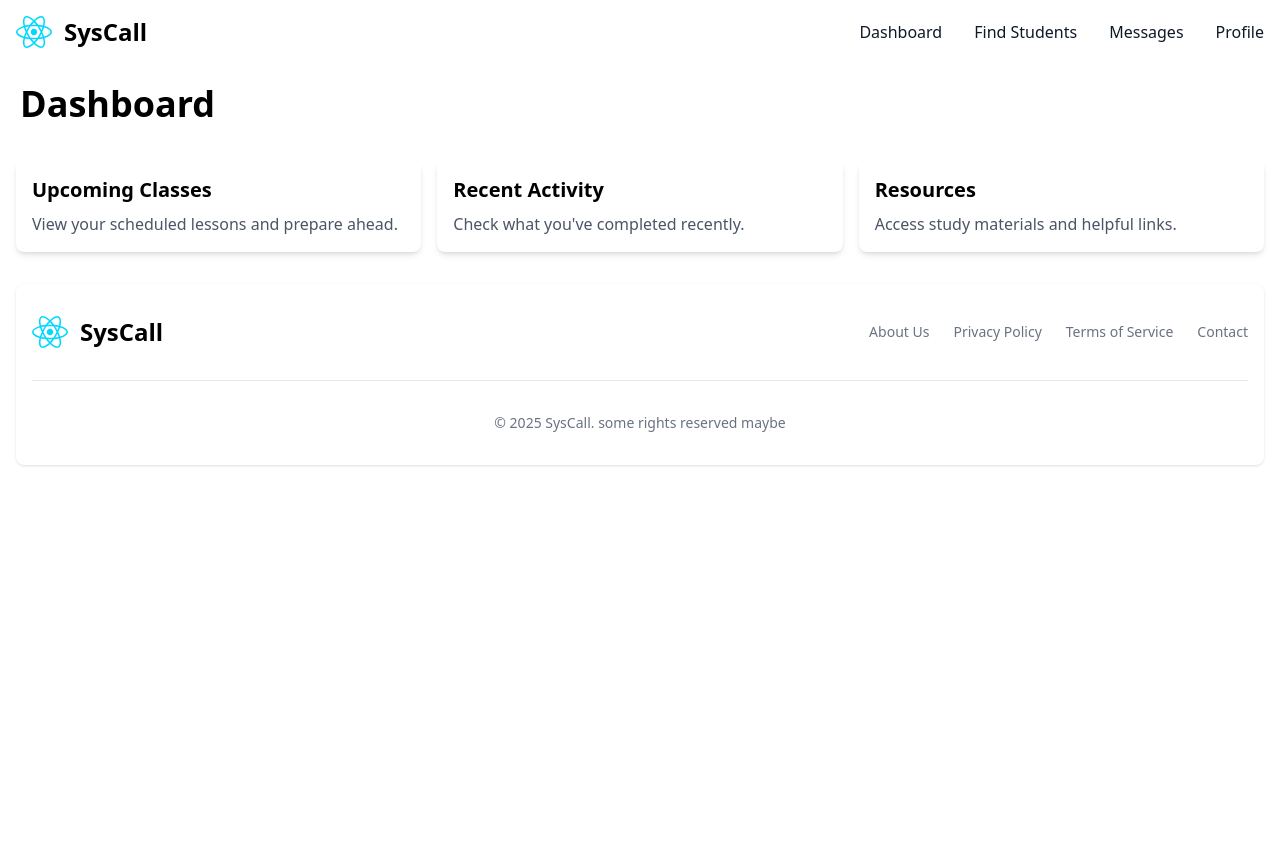
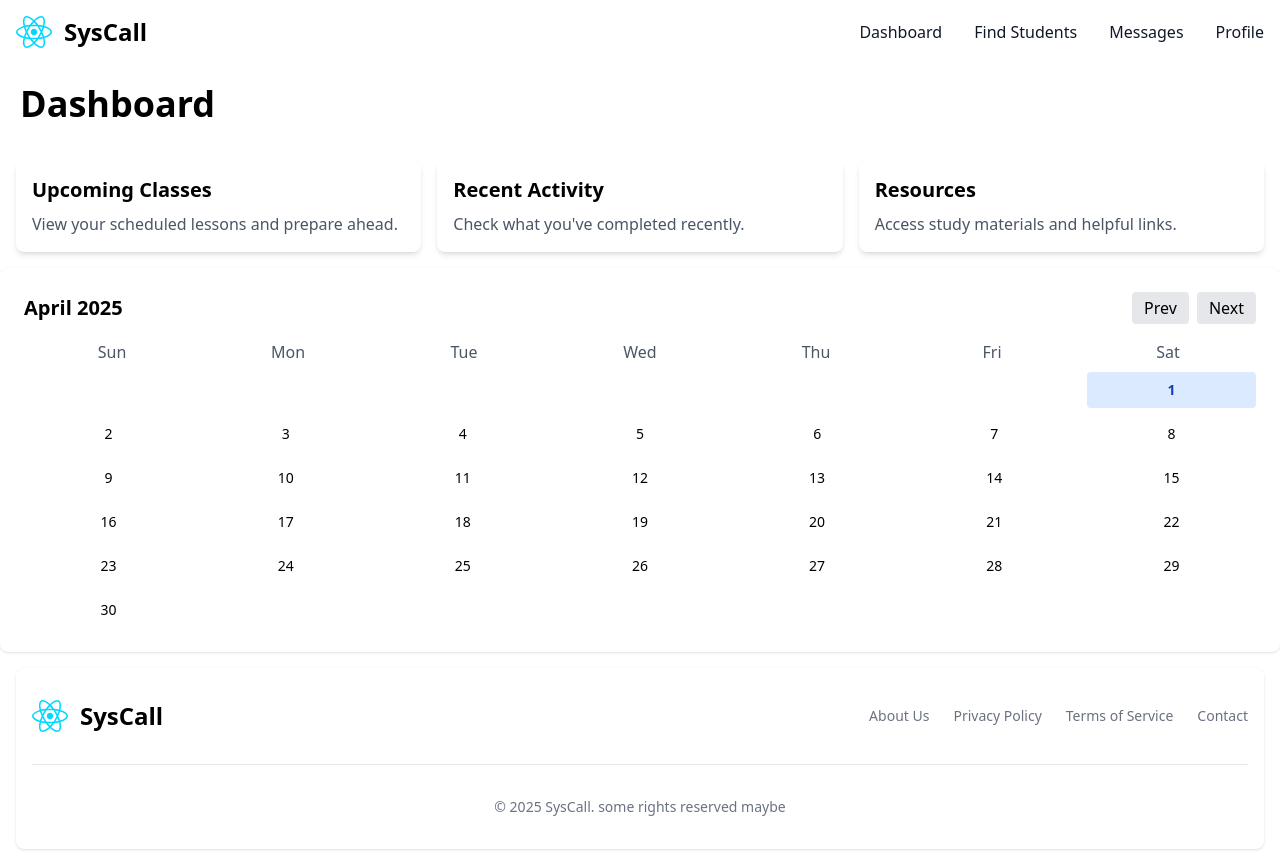
Before and after one commit to prmntr/yrhacks2025syscall, a React (Vite) app: page /dashboard in a window 1280 px wide. Before the commit the page ends 800 px from the top, so only its background shows below. Built offline with nearby package versions, Linux system fonts and the light colour scheme.

Commit message:
Calender

```diff
--- a/src/pages/Dashboard.tsx
+++ b/src/pages/Dashboard.tsx
@@ -16,6 +16,59 @@ function Dashboard() {
           <p className="text-gray-600">Access study materials and helpful links.</p>
         </div>
       </div>
+      <div className="col-span-1 md:col-span-2 lg:col-span-3 bg-white rounded-lg shadow p-6">
+        <div className="flex items-center justify-between mb-4">
+          <h2 className="text-xl font-bold">April 2025</h2>
+          <div className="space-x-2">
+            <button className="px-3 py-1 bg-gray-200 rounded hover:bg-gray-300">Prev</button>
+            <button className="px-3 py-1 bg-gray-200 rounded hover:bg-gray-300">Next</button>
+          </div>
+        </div>
+
+        <div className="grid grid-cols-7 text-center font-medium text-gray-600">
+          <div>Sun</div>
+          <div>Mon</div>
+          <div>Tue</div>
+          <div>Wed</div>
+          <div>Thu</div>
+          <div>Fri</div>
+          <div>Sat</div>
+        </div>
+
+        <div className="grid grid-cols-7 text-center mt-2 gap-2 text-sm">
+          <div></div><div></div><div></div><div></div><div></div><div></div>
+          <div className="py-2 rounded bg-blue-100 font-semibold text-blue-800">1</div>
+          <div className="py-2 rounded hover:bg-gray-200">2</div>
+          <div className="py-2 rounded hover:bg-gray-200">3</div>
+          <div className="py-2 rounded hover:bg-gray-200">4</div>
+          <div className="py-2 rounded hover:bg-gray-200">5</div>
+          <div className="py-2 rounded hover:bg-gray-200">6</div>
+          <div className="py-2 rounded hover:bg-gray-200">7</div>
+          <div className="py-2 rounded hover:bg-gray-200">8</div>
+          <div className="py-2 rounded hover:bg-gray-200">9</div>
+          <div className="py-2 rounded hover:bg-gray-200">10</div>
+          <div className="py-2 rounded hover:bg-gray-200">11</div>
+          <div className="py-2 rounded hover:bg-gray-200">12</div>
+          <div className="py-2 rounded hover:bg-gray-200">13</div>
+          <div className="py-2 rounded hover:bg-gray-200">14</div>
+          <div className="py-2 rounded hover:bg-gray-200">15</div>
+          <div className="py-2 rounded hover:bg-gray-200">16</div>
+          <div className="py-2 rounded hover:bg-gray-200">17</div>
+          <div className="py-2 rounded hover:bg-gray-200">18</div>
+          <div className="py-2 rounded hover:bg-gray-200">19</div>
+          <div className="py-2 rounded hover:bg-gray-200">20</div>
+          <div className="py-2 rounded hover:bg-gray-200">21</div>
+          <div className="py-2 rounded hover:bg-gray-200">22</div>
+          <div className="py-2 rounded hover:bg-gray-200">23</div>
+          <div className="py-2 rounded hover:bg-gray-200">24</div>
+          <div className="py-2 rounded hover:bg-gray-200">25</div>
+          <div className="py-2 rounded hover:bg-gray-200">26</div>
+          <div className="py-2 rounded hover:bg-gray-200">27</div>
+          <div className="py-2 rounded hover:bg-gray-200">28</div>
+          <div className="py-2 rounded hover:bg-gray-200">29</div>
+          <div className="py-2 rounded hover:bg-gray-200">30</div>
+        </div>
+      </div>
     </>
   );
 }
```
